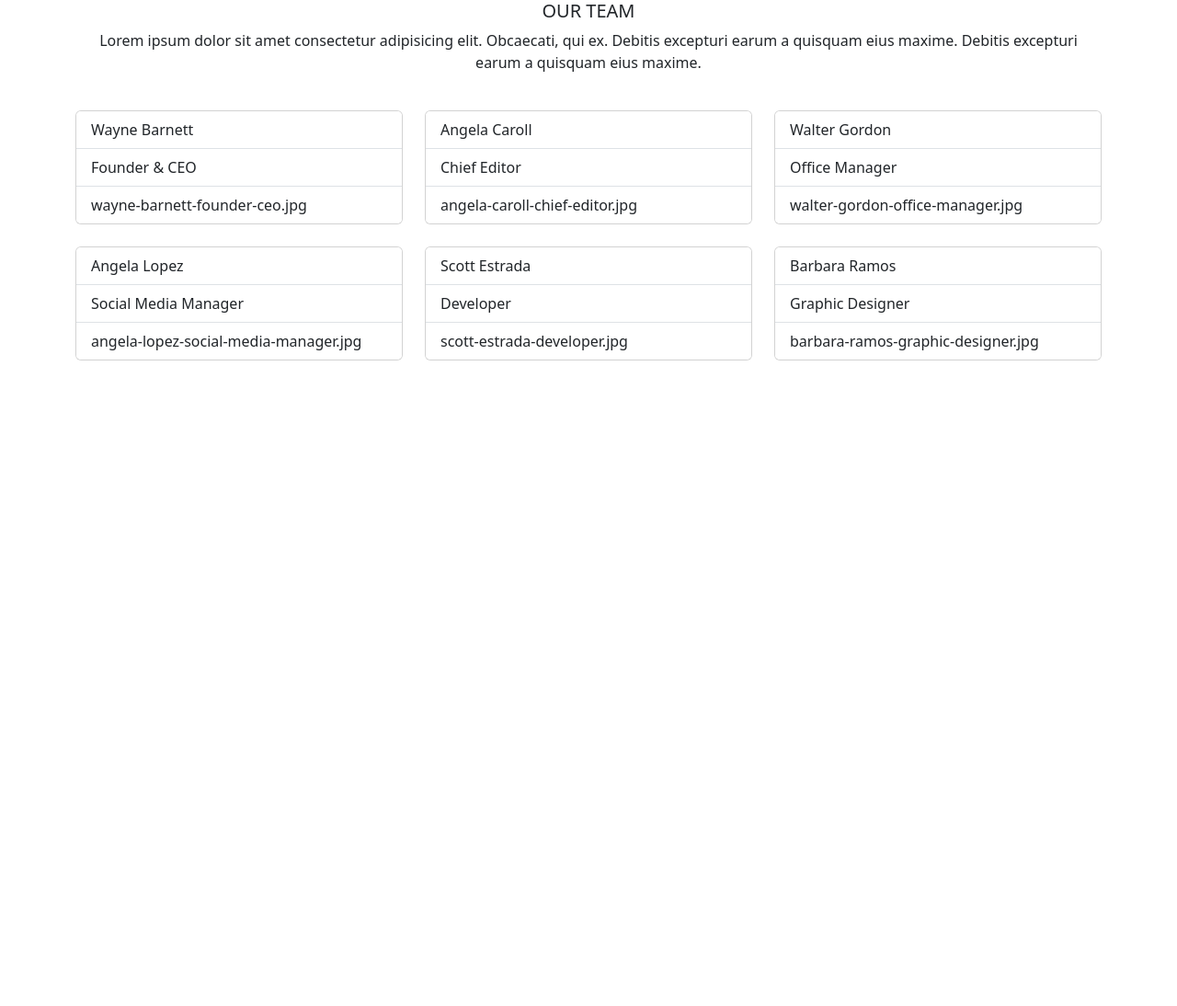
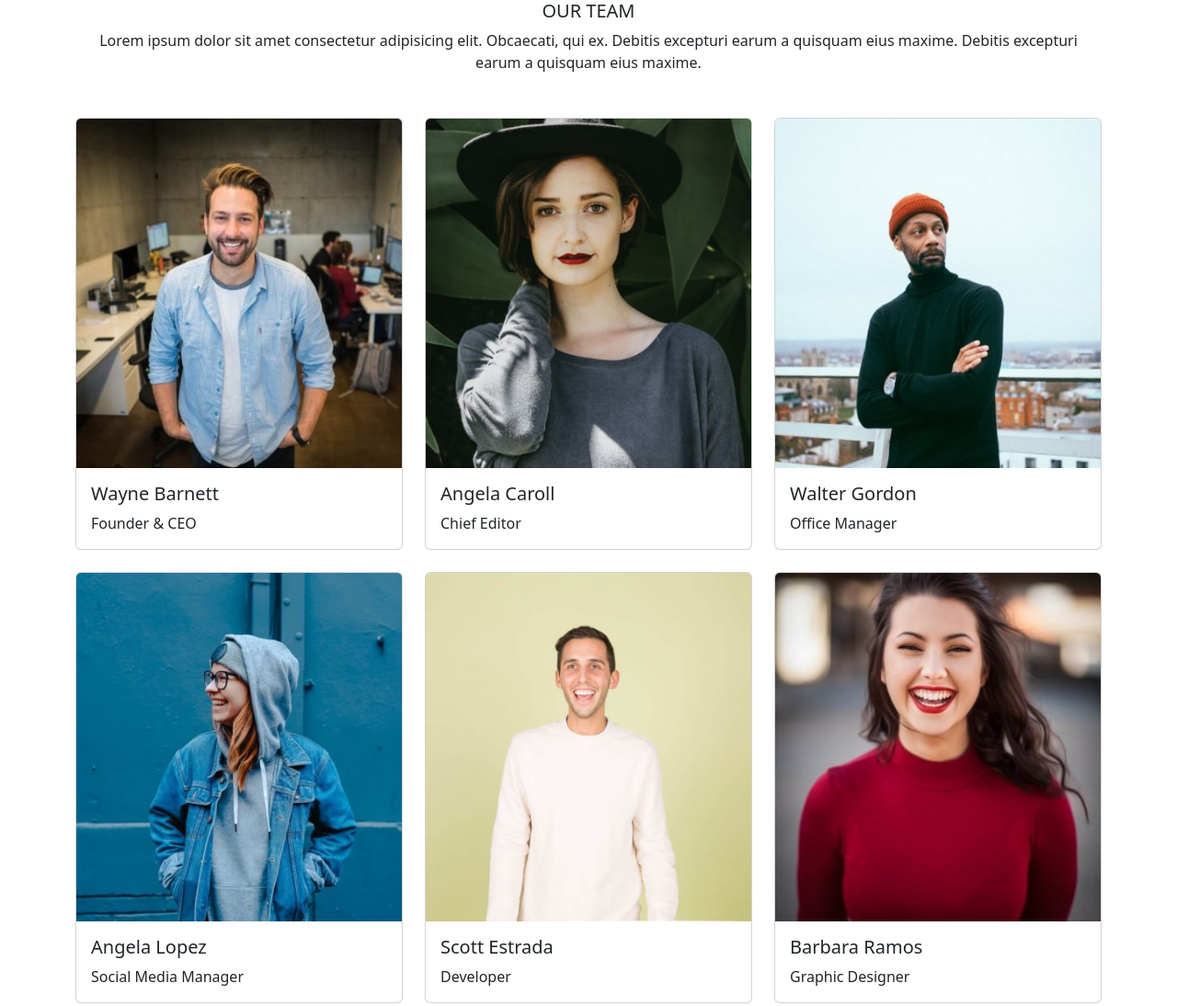
Before and after one commit to Giadagenovesi/js-our-team, a plain HTML site: page index.html in a window 1280 px wide. Shown: the whole page at 92% size. Before the commit the page ends 800 px from the top, so only its background shows below. Drawn offline with nearby package versions, Linux system fonts and the light colour scheme.

Commit message:
Completed BONUS

```diff
--- a/index.html
+++ b/index.html
@@ -19,7 +19,7 @@
             </p>
         </div>
 
-        <div class="row row-cols-3 mt-3 g-4">
+        <div class="row row-cols-3 my-4 g-4">
             <!-- CARD MILESTONE 2 -->
             <!-- <div class="col">
                 <div class="card" ">
@@ -32,24 +32,20 @@
             </div>   -->
             <!-- /CARD MILESTONE 2 -->
 
-
-
-
-            <!-- Card -->
+            <!-- CARD BONUS 2 -->
             <!-- <div class="col">
                 <div class="card">
                     <img src="img/wayne-barnett-founder-ceo.jpg" class="card-img-top" alt="...">
                     <div class="card-body">
-                      <h5 class="card-title">Card title</h5>
-                      <p class="card-text">Some quick example text to build on the card title and make up the bulk of the card's content.</p>
+                      <h5 class="card-title">Nome e Cognome</h5>
+                      <p class="card-text">Ruolo</p>
                     </div>
                   </div>
             </div>  -->
-            <!-- /Card -->
+            <!-- CARD BONUS 2 -->
+
         </div>
     </div>
-
-
     <!-- JS -->
     <script src="js/script.js"></script>
 </body>
--- a/js/script.js
+++ b/js/script.js
@@ -45,14 +45,26 @@ for (let i = 0; i < teamMembers.length; i++) {
     console.log(curTeamMember.nome, curTeamMember.ruolo, curTeamMember.foto);
     //Stampare le stesse informazioni su DOM sottoforma di stringhe
     //creo gli elementi che voglio inserire all' interno del html
+    // memberCards += `
+    //         <div class="col">
+    //             <div class="card">
+    //                 <ul class="list-group list-group-flush">
+    //                     <li class="list-group-item">${curTeamMember.nome}</li>
+    //                     <li class="list-group-item">${curTeamMember.ruolo} </li>
+    //                     <li class="list-group-item">${curTeamMember.foto} </li>
+    //                 </ul>
+    //             </div>
+    //         </div>
+    // `;
+
     memberCards += `
             <div class="col">
                 <div class="card">
-                    <ul class="list-group list-group-flush">
-                        <li class="list-group-item">${curTeamMember.nome}</li>
-                        <li class="list-group-item">${curTeamMember.ruolo} </li>
-                        <li class="list-group-item">${curTeamMember.foto} </li>
-                    </ul>
+                    <img src="img/${curTeamMember.foto} " class="card-img-top" alt="...">
+                    <div class="card-body">
+                        <h5 class="card-title">${curTeamMember.nome}</h5>
+                        <p class="card-text">${curTeamMember.ruolo}</p>
+                    </div>
                 </div>
             </div>
     `;
```
